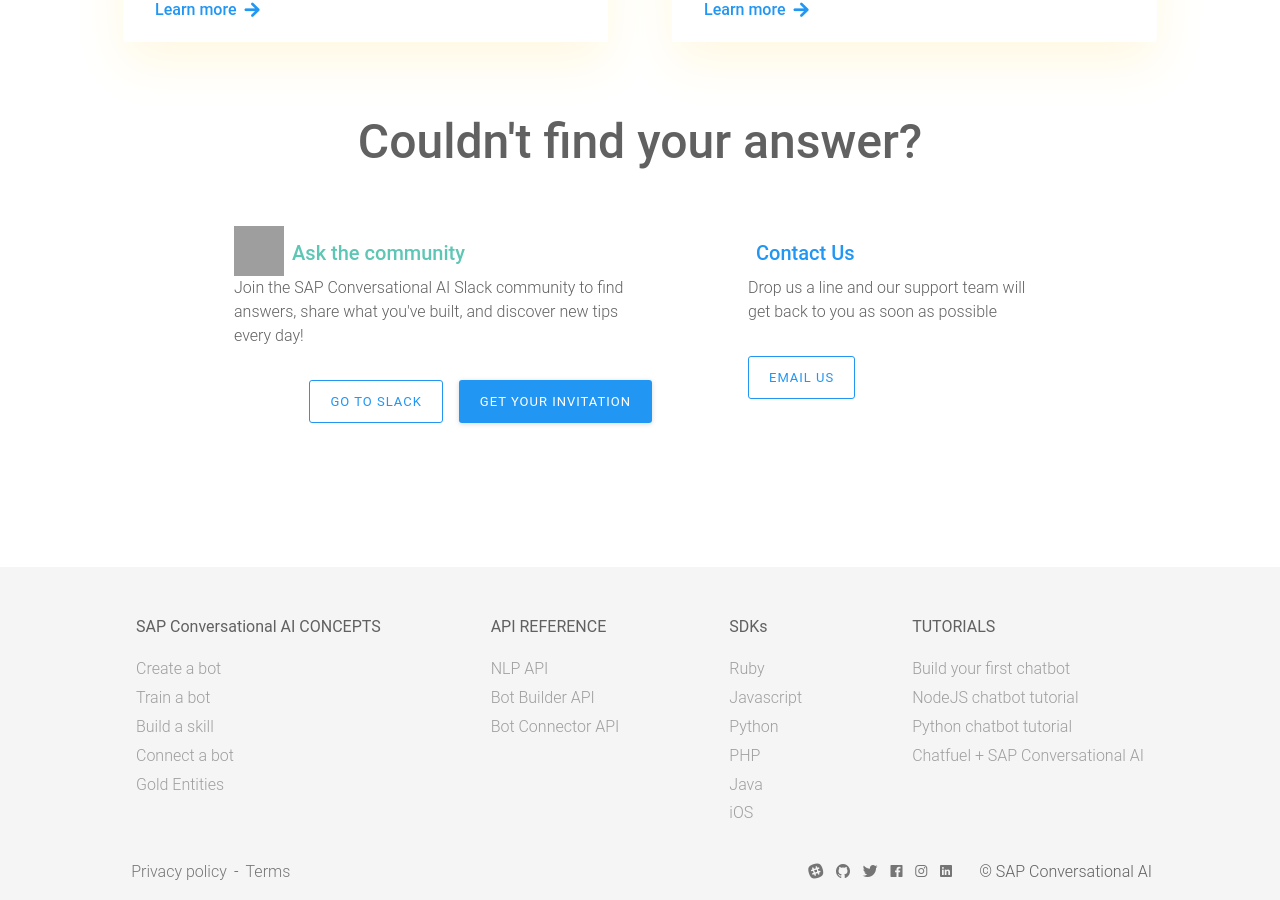
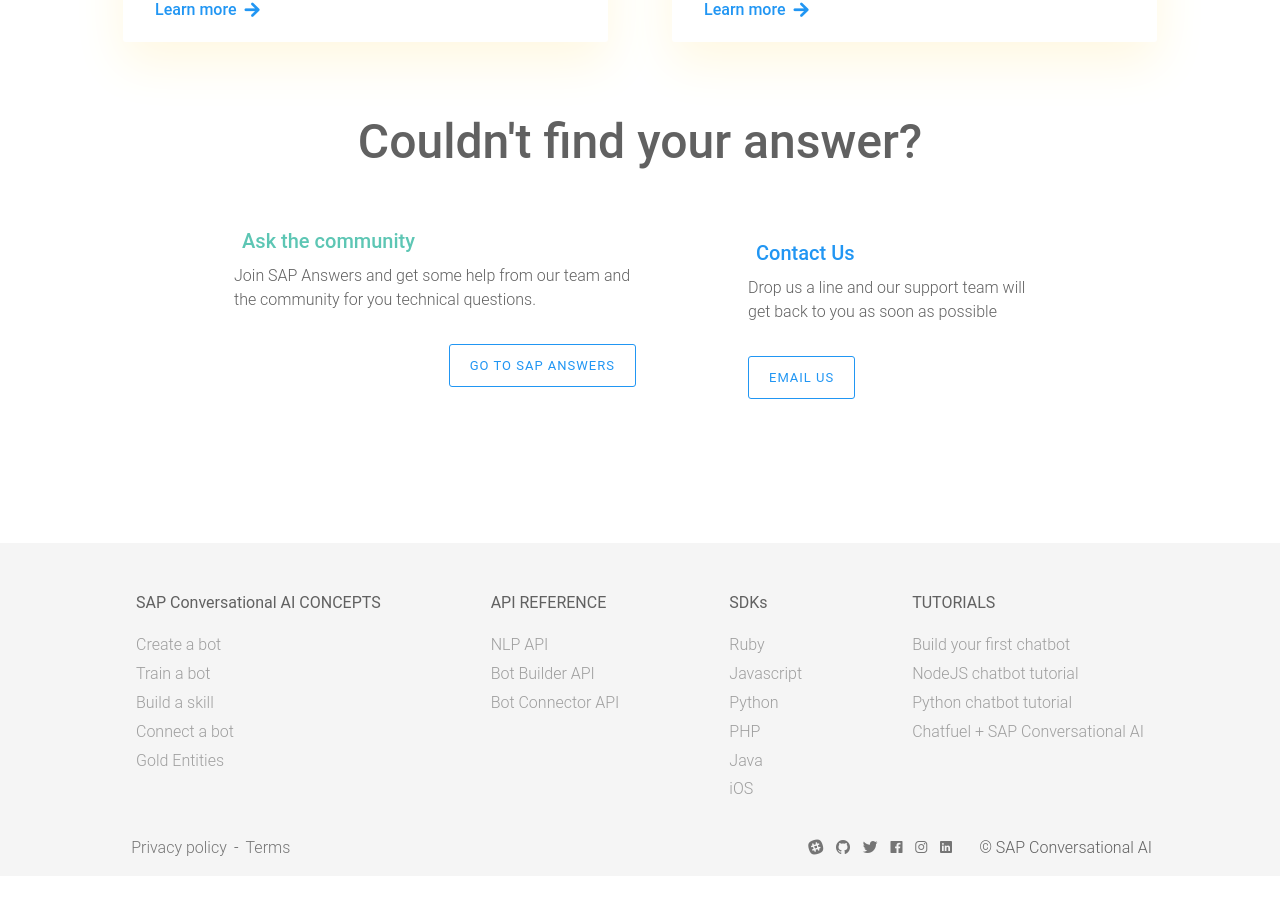
Before and after one commit to SAP-archive/docs, a Jekyll site: the page built from index.md, in a window 1280 px wide and 900 px high, scrolled down 1100 px. Built offline with Jekyll 4.4.1, drawn with Linux system fonts in a browser that asks for light colours; nearby versions of some CDN libraries; comment, search, counter and statistics services are not loaded; after the commit the page ends 1976 px from its top, so only the background shows below that; grey boxes are pictures that could not be loaded.

Commit message:
new changes

```diff
--- a/_includes/contact.html
+++ b/_includes/contact.html
@@ -3,21 +3,15 @@
   <div class='flex flex-content-center flex-wrap mb4'>
     <div class='slack-content mr4 p2'>
       <div class='flex'>
-        <img class='slack-logo' src='https://cdn.cai.tools.sap/website/enterprise/slack-logo.png' alt='Slack'/>
         <span class='slack-title mb1 ml1 c-teal-500'>Ask the community</span>
       </div>
       <div class='slack-description'>
-        Join the SAP Conversational AI Slack community to find answers, share what you've built, and discover new tips every day!
+        Join SAP Answers and get some help from our team and the community for you technical questions.
       </div>
       <div class='mt3 flex flex-content-end'>
-        <a href='https://sapconversationalai-community.slack.com/' target='_blank'>
+        <a href='https://answers.sap.com/tags/73555000100800001301' target='_blank'>
           <div class="btn btn-secondary success mr2">
-            Go to Slack
-          </div>
-        </a>
-        <a href='https://slack.cai.tools.sap/' target='_blank'>
-          <div class="btn btn-primary">
-            Get your invitation
+            Go to SAP Answers
           </div>
         </a>
       </div>
```
Also changed, not shown: concepts/bot_connector/channel.md (+9 -1 lines).
